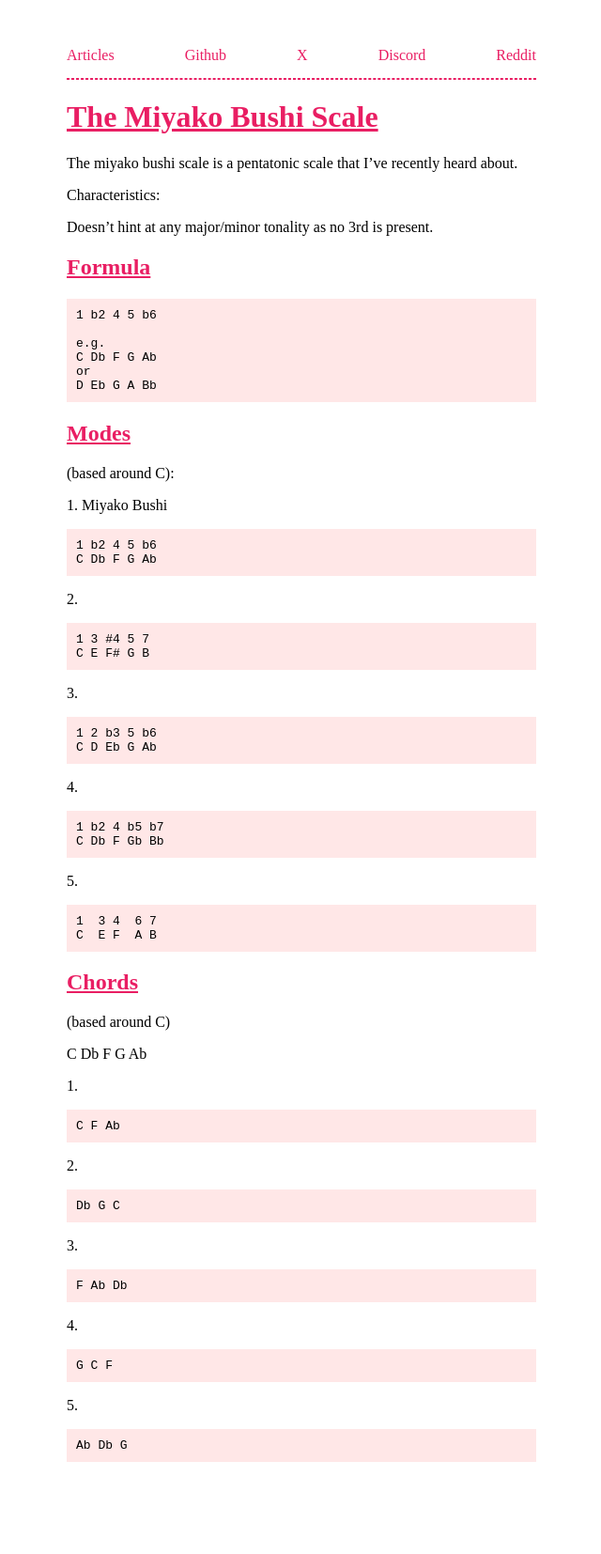
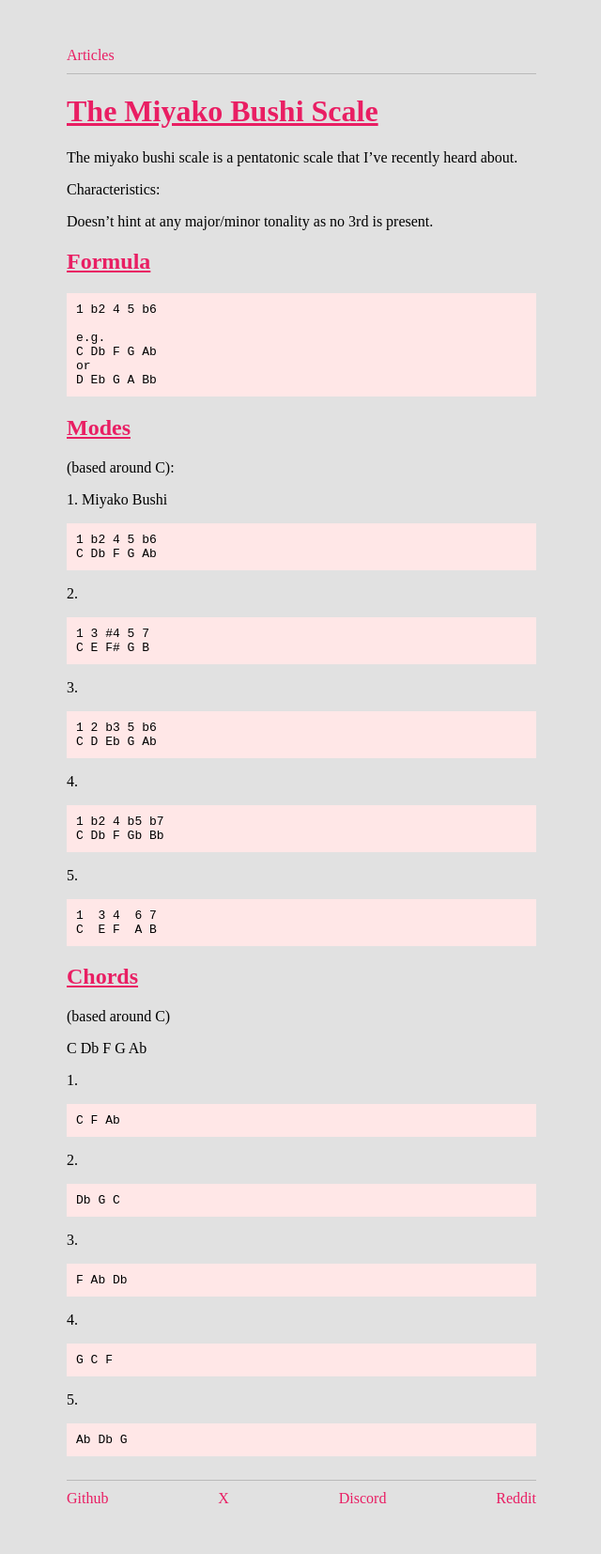
Before and after one commit to joereynolds/joereynolds.github.io, a Jekyll site: the page built from drafts/2019-07-22-miyako-bushi.md, in a window 1280 px wide. Shown: the whole page at 94% size, without its empty margins (319-959 px from the left). Built offline with Jekyll 4.4.1, drawn with Linux system fonts in a browser that asks for light colours; before the commit the page ends 1619 px from its top, so only the background shows below that.

Commit message:
Fix footer and apply styles

```diff
--- a/_layouts/default.html
+++ b/_layouts/default.html
@@ -19,18 +19,18 @@
     <body>
         <header style="margin-bottom: 15px;">
             <a href="/">Articles</a>
-            <a href="https://github.com/joereynolds" target="_blank">Github</a>
-            <a href="https://x.com/goodgamefactory">X</a>
-            <a href="https://discord.com/invite/KndkA3BGXv">Discord</a>
-            <a href="https://www.reddit.com/user/mr-figs/">Reddit</a>
         </header>
-
-        <hr>
 
         <main>
             {{ content }}
         </main>
 
+        <footer>
+            <a href="https://github.com/joereynolds" target="_blank">Github</a>
+            <a href="https://x.com/goodgamefactory">X</a>
+            <a href="https://discord.com/invite/KndkA3BGXv">Discord</a>
+            <a href="https://www.reddit.com/user/mr-figs/">Reddit</a>
+        </footer>
 
     </body>
 </html>
--- a/css/style.css
+++ b/css/style.css
@@ -1,6 +1,13 @@
+html {
+    background: #e1e1e1;
+}
+
 :root {
     --color-primary: #e91e63;
     --color-secondary: #ffe7e7;
+    --color-border: #b9b9b9;
+    --spacing-md: 10px;
+    --spacing-lg: 25px;
 }
 
 h1,h2,h3,h4,h5 {
@@ -8,15 +15,9 @@ h1,h2,h3,h4,h5 {
     text-decoration: underline;
 }
 
-hr {
-    border-color: var(--color-primary);
-    border-style: dashed;
-    border-width: 1px;
-}
-
 pre {
     background: var(--color-secondary);
-    padding: 10px;
+    padding: var(--spacing-md);
     overflow-x: auto;
 }
 
@@ -28,14 +29,27 @@ body {
     max-width: 500px;
     padding: 25px;
     margin: auto;
-    background: white;
     margin-top: 25px;
     margin-bottom:25px;
 }
 
-header {
+header, footer {
     display: flex;
     justify-content: space-between;
+}
+
+header {
+    border-bottom: 1px solid var(--color-border);
+    padding-bottom: var(--spacing-md);
+}
+
+footer {
+    border-top: 1px solid var(--color-border);
+    padding-top: var(--spacing-md);
+}
+
+main {
+    margin-bottom: var(--spacing-lg);
 }
 
 ul {
@@ -53,3 +67,7 @@ a {
     text-decoration: none;
     color: var(--color-primary);
 }
+
+a:hover {
+    text-decoration: underline;
+}
--- a/index.html
+++ b/index.html
@@ -33,7 +33,3 @@ Here's a dated teaser:
         {% endfor %}
     </ul>
 </div>
-
-<!-- <footer style="margin-top: 40px; padding-top: 20px; border-top: 1px solid #eee; text-align: center; font-size: 0.8em;"> -->
-<!--     <p><a href="/band.html">Band Admin</a></p> -->
-<!-- </footer> -->
```
